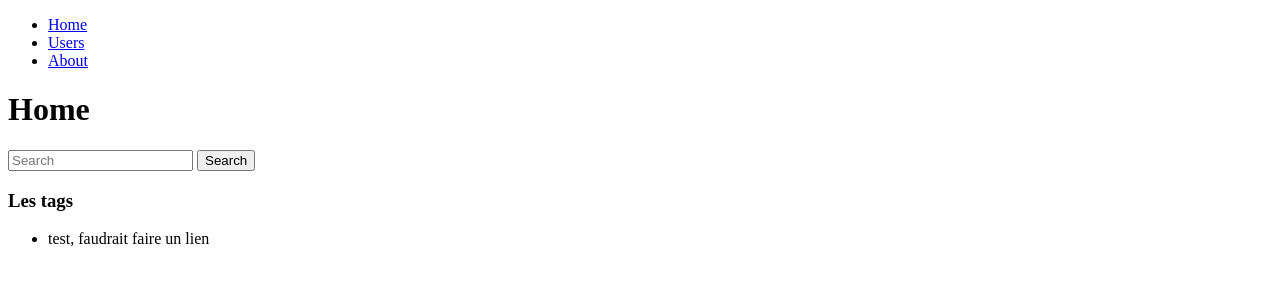
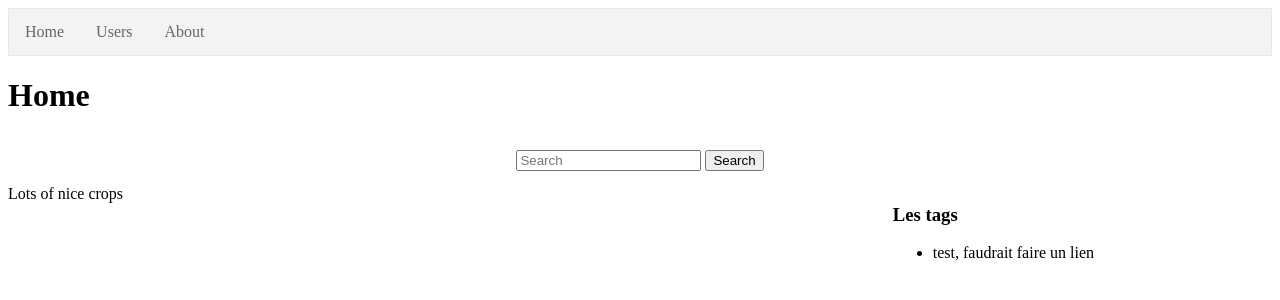
Before and after one commit to Earl-Fluffy/prog_web, a Flask app: page / in a window 1280 px wide. Shown: the top 300 px of the page. Run offline with Flask 2, Linux system fonts and the light colour scheme.

Commit message:
Added css for the home page

```diff
--- a/static/style.css
+++ b/static/style.css
@@ -1,3 +1,16 @@
+aside {
+	display: inline-block;
+	vertical-align: top;
+	box-sizing: border-box;
+	width: 20%;
+}
+.sectionWthSide {
+	display: inline-block;
+	vertical-align: top;
+	box-sizing: border-box;
+	width: 70%;
+}
+
 ul#navbarMenu {
   list-style-type: none;
   margin: 0;
--- a/templates/base.html
+++ b/templates/base.html
@@ -1,7 +1,7 @@
 <!DOCTYPE html>
 <html>
     <title>{{page_title|default('crop land')}}</title>
-    <!--<link href="{{ url_for('static',filename='style.css')}}" rel="stylesheet"> -->
+    <link href="{{ url_for('static',filename='style.css')}}" rel="stylesheet">
     {%block head%}{% endblock %}
     </head>
     <body>
--- a/templates/index.html
+++ b/templates/index.html
@@ -6,7 +6,9 @@
 	<input class="" placeholder="Search" type="text" name="pattern">
 	<button class="" type="submit">Search</button>
 </form>
-<aside>
+<section class="sectionWthSide">
+Lots of nice crops
+</section><aside>
 <h3>Les tags</h3>
 <ul>
 	<li>test, faudrait faire un lien</li>
```
